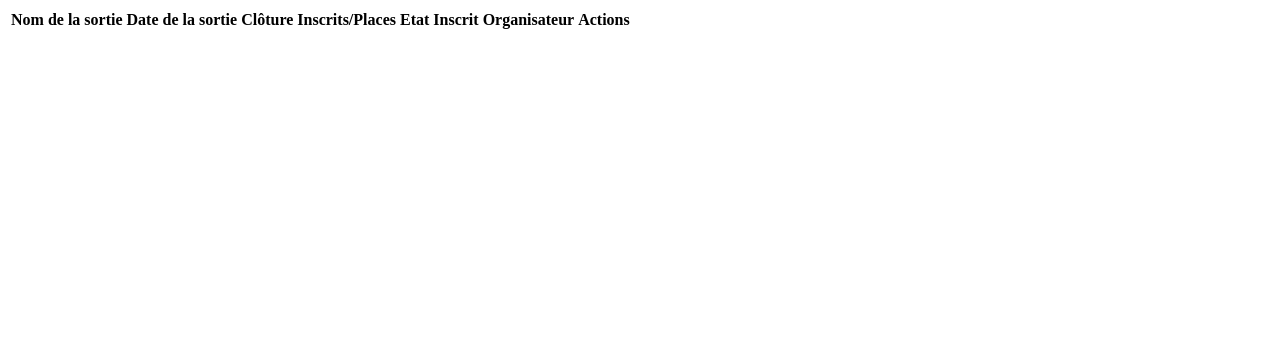
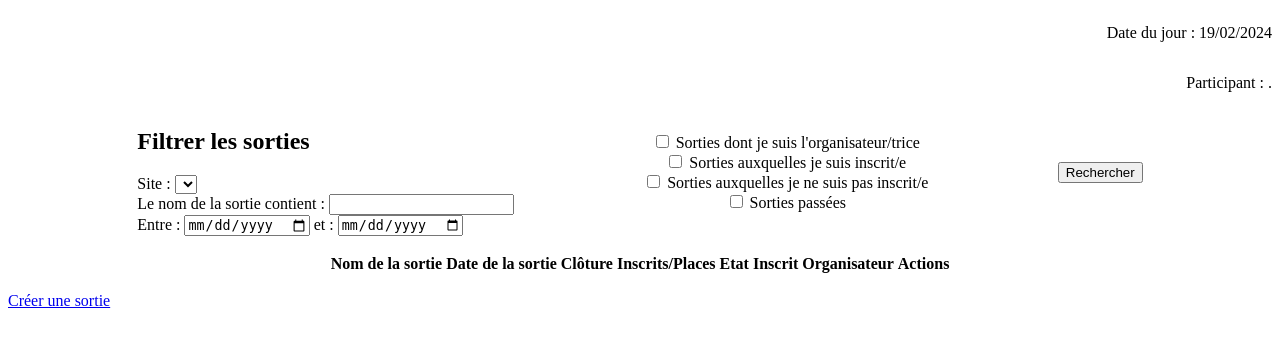
Before and after one commit to Bcharier/eni-bar, a Symfony app: template templates/sorties/index.html.twig in a window 1280 px wide. Shown: the top 347 px of the page. Run offline with Twig, Linux system fonts and the light colour scheme; the template is opened without the code that fills it, so the values that code supplies are empty; some libraries are stand-ins or nearby versions.

Commit message:
Add filters on sorties

```diff
--- a/composer.json
+++ b/composer.json
@@ -11,6 +11,7 @@
         "doctrine/doctrine-bundle": "^2.11",
         "doctrine/doctrine-migrations-bundle": "^3.3",
         "doctrine/orm": "^3.0",
+        "symfony/asset": "7.0.*",
         "symfony/console": "7.0.*",
         "symfony/dotenv": "7.0.*",
         "symfony/flex": "^2",
--- /dev/null
+++ b/public/styles/sorties.css
@@ -0,0 +1,25 @@
+.user-container {
+    display: flex;
+    flex-direction: column;
+    align-items: flex-end;
+}
+
+form {
+    display: flex;
+    align-items: center;
+    justify-content: space-evenly;
+}
+
+.checkbox-container {
+    display: flex;
+    flex-direction: column;
+    align-items: center;
+    justify-content: left;
+}
+
+.sortie-container {
+    width: 75%;
+    margin: 1rem auto;
+    display: flex;
+    justify-content: center;
+}
--- a/templates/sorties/index.html.twig
+++ b/templates/sorties/index.html.twig
@@ -1,6 +1,67 @@
 {% extends 'base.html.twig' %}
 
+{% block stylesheets %}
+    <link rel="stylesheet" href="{{asset('styles/sorties.css')}}">
+{% endblock %}
+
 {% block body %}
+
+<div class="user-container">
+    <p>Date du jour : {{"now"|date("d/m/Y")}}</p>
+    <p>Participant : {{user.prenom}} {{user.nom|first}}.</p>
+</div>
+
+<form method="POST" action="{{path('app_filterSorties')}}">
+    <div class="first-column">
+        <h2 class="subtitle">Filtrer les sorties</h2>
+        <div class="site-option-container">
+            <label for="site-select">Site :</label>
+            <select name="sites" id="site-select">
+            {% for site in sites %}
+                {% if site.nom == user.site.nom %}
+                    <option value={{site.id}} selected>{{site.nom}}</option>
+                {% else %}
+                    <option value={{site.id}}>{{site.nom}}</option>
+                {% endif %}
+            {% endfor %}
+            </select>
+        </div>
+        <div class="name-option-container">
+            <label for="name-search">Le nom de la sortie contient : </label>
+            <input type="search" name="name-search" id="name-search">
+        </div>
+        <div class="date-option-container">
+            <label for="date-start">Entre : </label>
+            <input type="date" name="date-start" id="date-start">
+            <label for="date-end">et : </label>
+            <input type="date" name="date-end" id="date-end">
+        </div>
+    </div>
+    <div class="second-column">
+        <div class="checkbox-container">
+            <div class="input-container">
+                <input type="checkbox" name="checkbox-organizer" id="checkbox-organizer">
+                <label for="checkbox-organizer">Sorties dont je suis l'organisateur/trice</label>
+            </div>
+            <div class="input-container">
+                <input type="checkbox" name="checkbox-subscribe" id="checkbox-subscribe">
+                <label for="checkbox-subscribe">Sorties auxquelles je suis inscrit/e</label>
+            </div>
+            <div class="input-container">
+                <input type="checkbox" name="checkbox-not-subscribe" id="checkbox-not-subscribe">
+                <label for="checkbox-not-subscribe">Sorties auxquelles je ne suis pas inscrit/e</label>
+            </div>
+            <div class="input-container">
+                <input type="checkbox" name="checkbox-past" id="checkbox-past">
+                <label for="checkbox-past">Sorties passées</label>
+            </div>
+        </div>
+    </div>
+
+    <div class="submit-container">
+        <input type="submit" value="Rechercher">
+    </div>
+</form>
 
 <div class="sortie-container">
     <table>
@@ -23,10 +84,12 @@
                 <td>{{sortie.dateHeureDebut|date('d-m-Y')}}</td>
                 <td>{{sortie.dateLimiteInscription|date('d-m-Y')}}</td>
                 <td>{{sortie.nbInscriptionsMax}}</td>
-
+                <td>{{sortie.organisateur.pseudo}}</td>
             </tr>
         {%endfor%}
     </tbody>
     </table>
 </div>
+
+<a class="button" href="{{ path('app_sorties') }}">Créer une sortie</a>
 {% endblock %}
```
Also changed, not shown: src/Controller/SortiesController.php (+44 -3 lines), src/Entity/Participant.php (+55 -0 lines), src/Entity/Site.php (+74 -0 lines), src/Entity/Sortie.php (+30 -0 lines), src/Repository/SiteRepository.php (+6 -23 lines), src/Repository/SortieRepository.php (+38 -23 lines), 1 other file.
